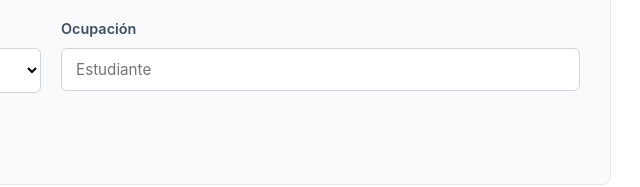
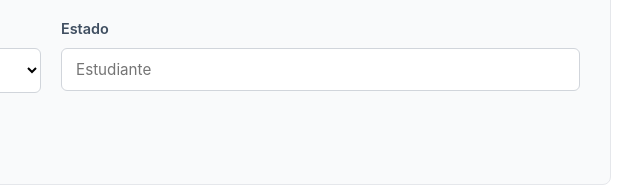
Before and after one commit to JDav117/Practica_CI, a website: page index.html in a window 1280 px wide. Shown: the part 464-651 px from the top of the page, 589-1229 px from the left. Drawn offline with Linux system fonts and the light colour scheme.

Commit message:
Tercer Cambio + .yml

```diff
--- a/index.html
+++ b/index.html
@@ -50,7 +50,7 @@
                             </select>
                         </div>
                         <div class="form-group">
-                            <label for="ocupacion">Ocupación</label>
+                            <label for="ocupacion">Estado</label>
                             <input type="text" id="ocupacion" placeholder="Estudiante" required>
                         </div>
                     </div>
```
Also changed, not shown: .github/workflows/ci-rama-test.yml (added).
